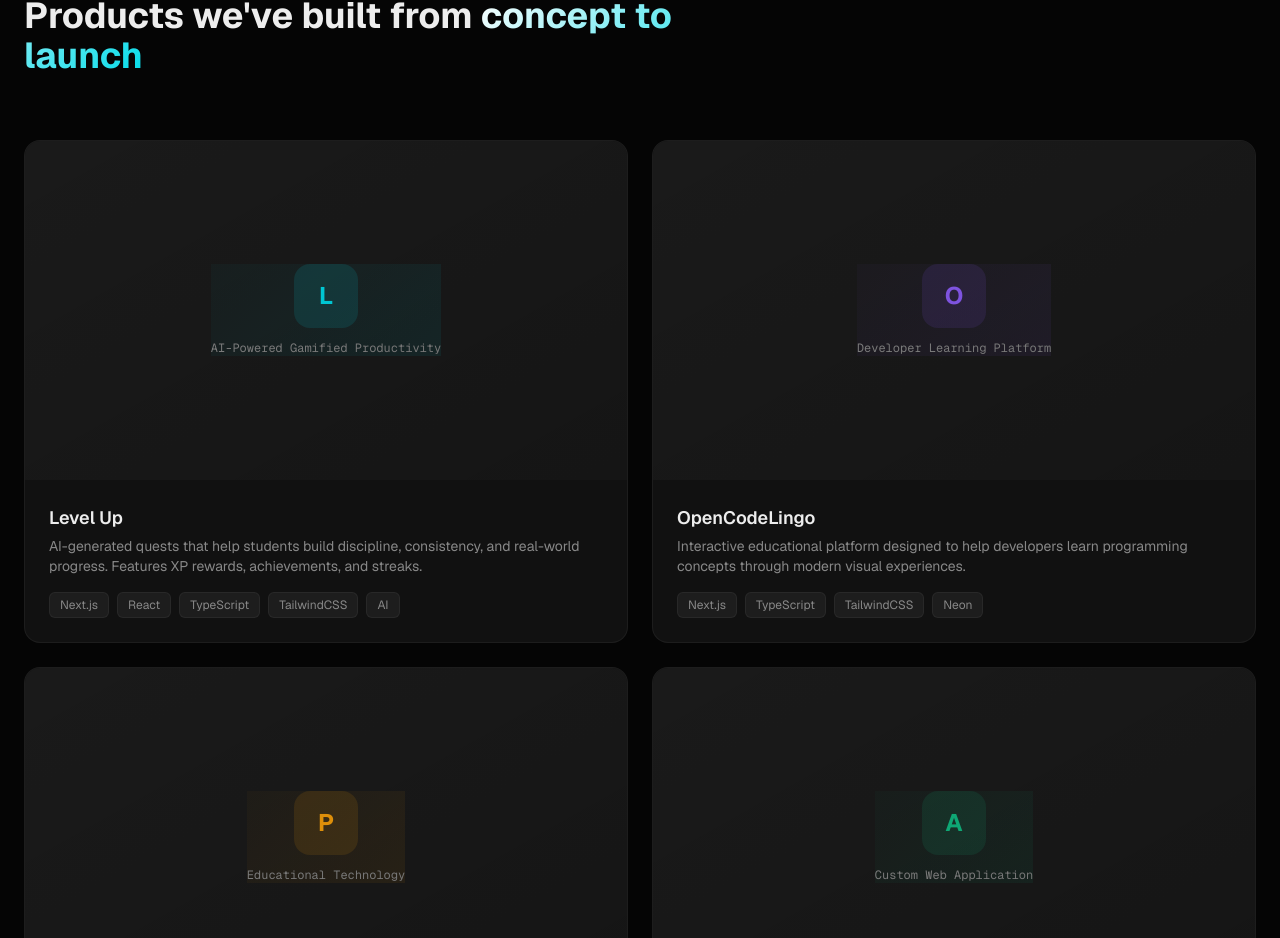
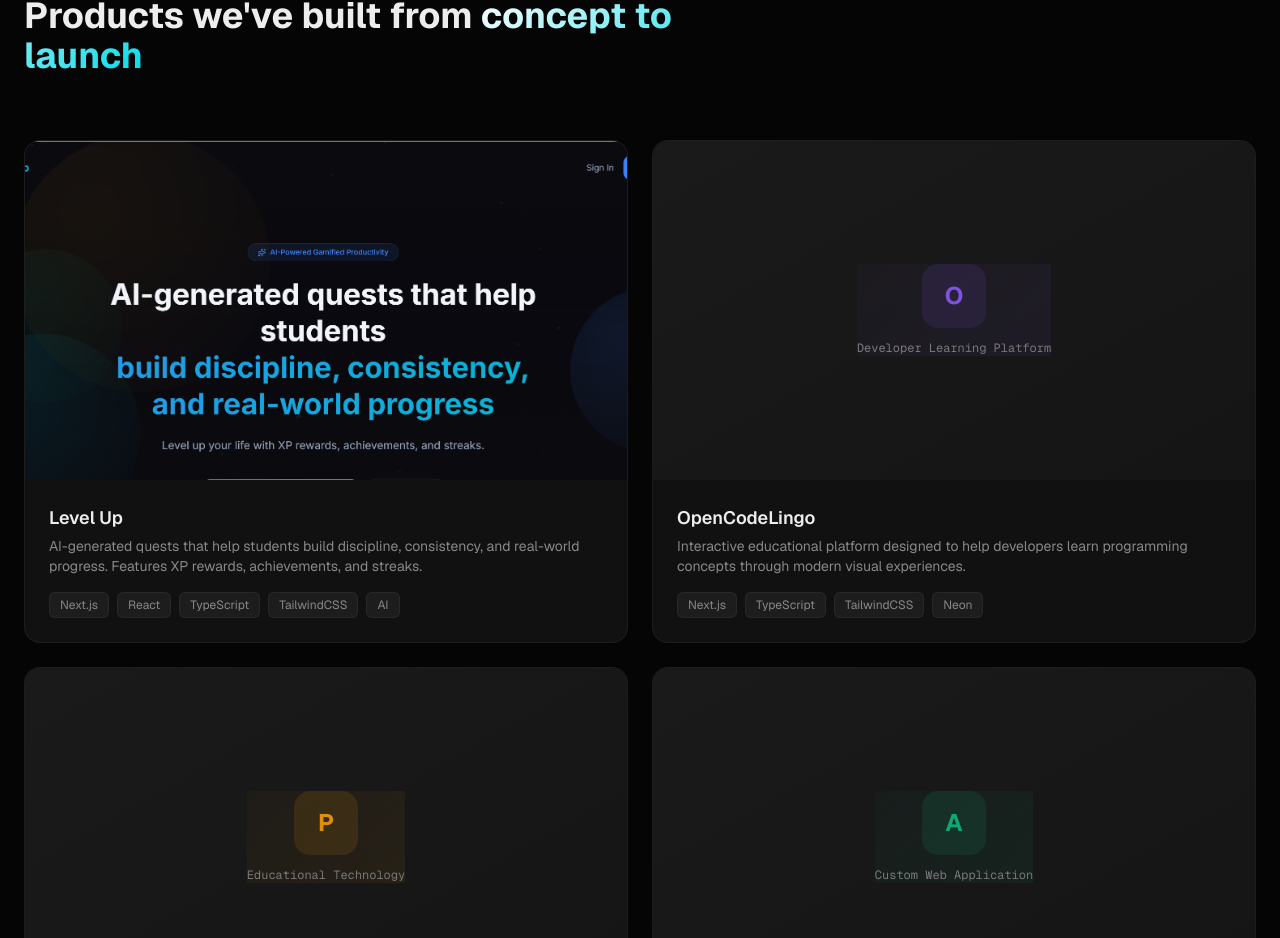
Before and after one commit to yuvraj001q/matrix-dopers, a Next.js app: page / in a window 1280 px wide. Shown: the part 1530-2468 px from the top of the page. Built offline with nearby package versions, Linux system fonts and the light colour scheme.

Commit message:
fix: add image path to Level Up project

```diff
--- a/src/components/Projects.tsx
+++ b/src/components/Projects.tsx
@@ -11,6 +11,7 @@ const projects = [
     tech: ["Next.js", "React", "TypeScript", "TailwindCSS", "AI"],
     color: "#00DBE9",
     initial: "L",
+    image: "/projects/levelup.png",
     link: "https://level-up-theta-tawny.vercel.app/",
   },
   {
```
